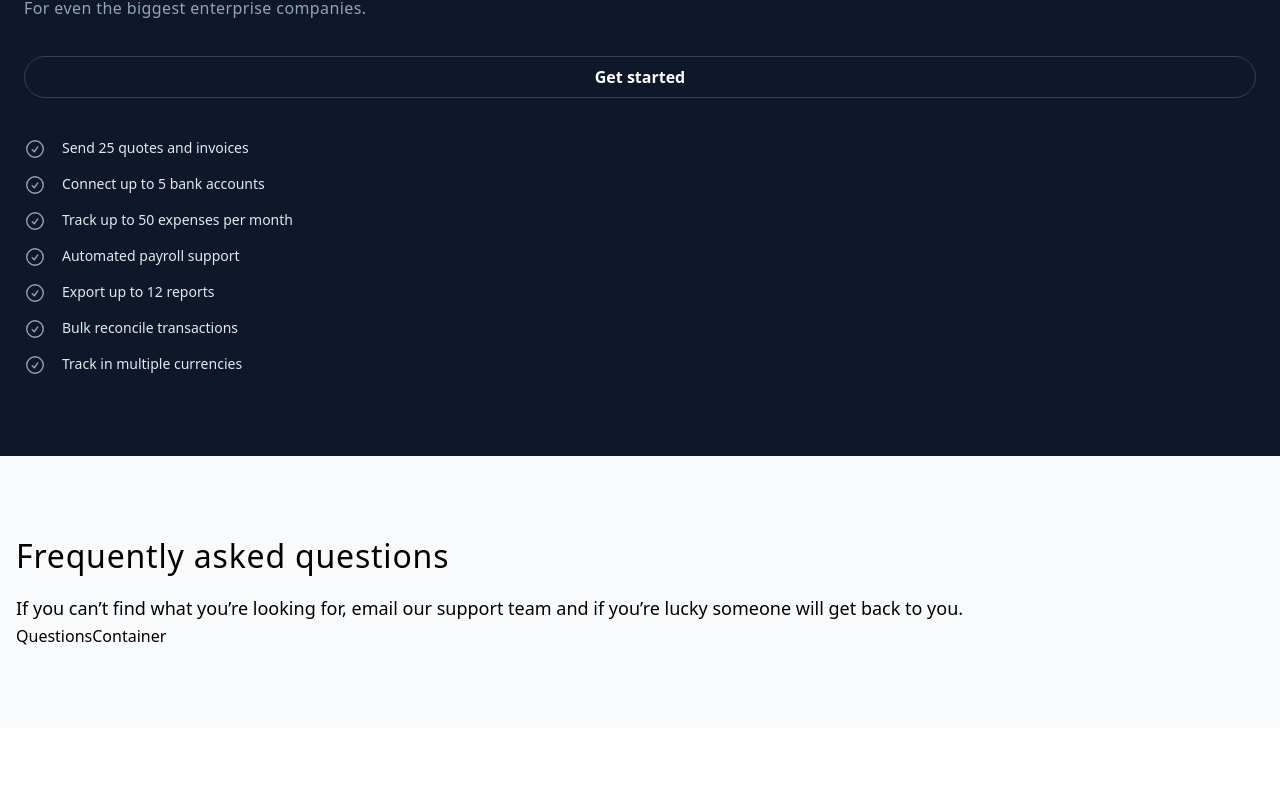
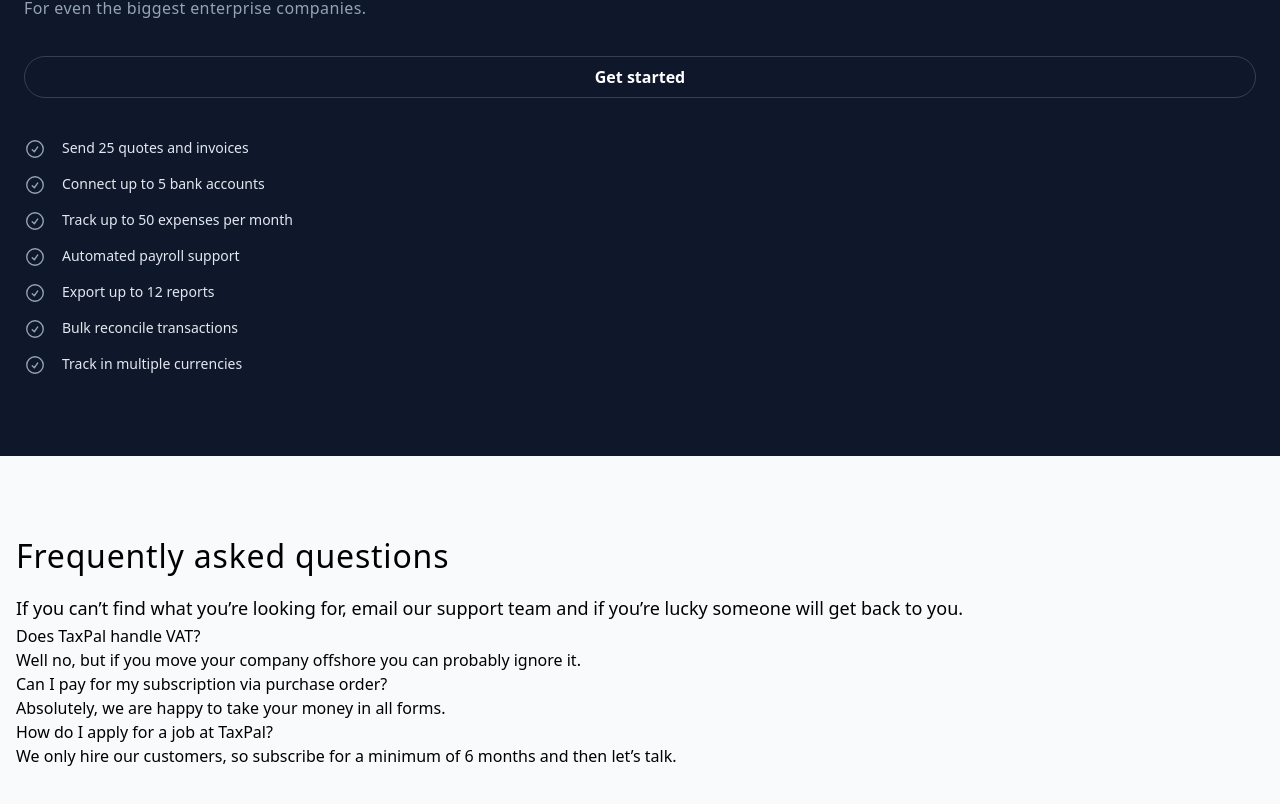
Before and after one commit to amine-omari/Taxpal-clone, a Next.js app: page / in a window 1280 px wide. Shown: the part 8668-9472 px from the top of the page. Before the commit the page ends 9396 px from the top, so only its background shows below. Built offline with nearby package versions, Linux system fonts and the light colour scheme.

Commit message:
feat: add question and answers in QuestionsContainer component

```diff
--- a/components/QuestionsContainer.jsx
+++ b/components/QuestionsContainer.jsx
@@ -1,9 +1,28 @@
-import React from 'react'
+import React from "react";
 
 const QuestionsContainer = () => {
   return (
-    <div>QuestionsContainer</div>
-  )
-}
+    <ul>
+      <li>
+        <h3>Does TaxPal handle VAT?</h3>
+        <p>
+          Well no, but if you move your company offshore you can probably ignore
+          it.
+        </p>
+      </li>
+      <li>
+        <h3>Can I pay for my subscription via purchase order?</h3>
+        <p>Absolutely, we are happy to take your money in all forms.</p>
+      </li>
+      <li>
+        <h3>How do I apply for a job at TaxPal?</h3>
+        <p>
+          We only hire our customers, so subscribe for a minimum of 6 months and
+          then let’s talk.
+        </p>
+      </li>
+    </ul>
+  );
+};
 
-export default QuestionsContainer
+export default QuestionsContainer;
```
